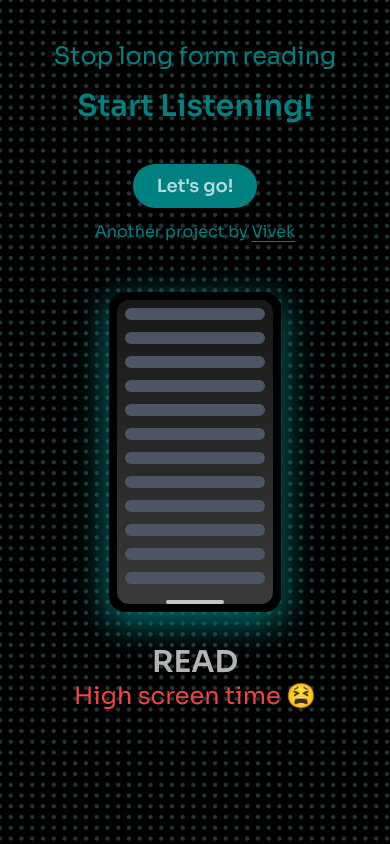
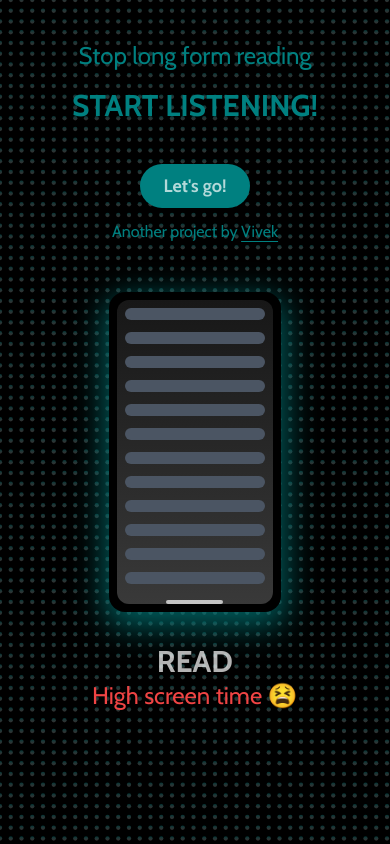
Before and after one commit to vivek-nexus/listen-v4, a Next.js app: page / in a window 390 px wide. Built offline with nearby package versions, Linux system fonts and the light colour scheme.

Commit message:
Revert "Change font to Sora and tweak font weights"
This reverts commit 586b8ebeb80ab457e0839e1d570bed41f7b0b10f.

```diff
--- a/app/layout.jsx
+++ b/app/layout.jsx
@@ -2,17 +2,12 @@
 
 import "./globals.css"
 import 'material-icons/iconfont/material-icons.css';
-import { Cabin, Figtree, Lexend, Sora } from "next/font/google"
+import { Cabin } from "next/font/google"
 import "animate.css";
 import Head from "@/components/Head";
 import { useEffect } from "react";
 
 const cabin = Cabin({ subsets: ["latin"] })
-const sora = Sora({ subsets: ["latin"] })
-const figtree = Figtree({ subsets: ["latin"] })
-const lexend = Lexend({ subsets: ["latin"] })
-
-
 
 export default function RootLayout({ children }) {
   useEffect(() => {
@@ -29,7 +24,7 @@ export default function RootLayout({ children }) {
     <html lang="en">
       <Head />
       <body
-        className={`${sora.className} animate__animated animate__fadeIn text-white/70 selection:bg-primary-800 selection:text-white/60`}
+        className={`${cabin.className} animate__animated animate__fadeIn text-white/70 selection:bg-primary-800 selection:text-white/60`}
       >
         {children}
       </body>
--- a/app/page.jsx
+++ b/app/page.jsx
@@ -50,14 +50,14 @@ export default function Home() {
         </div>
         <div className="flex flex-col items-center">
           <h2 className="text-primary-800 text-4xl mb-4">Stop long form reading</h2>
-          <h2 className="font-semibold text-primary-800 text-6xl mb-12">Start Listening!</h2>
+          <h2 className="font-bold text-primary-800 text-6xl mb-12">START LISTENING!</h2>
           <Link
             href="/app"
           >
             <Button
               type="primary"
               showHoverAnimation={true}
-              className="text-lg font-semibold px-6 py-2 mb-3"
+              className="text-lg font-bold px-6 py-2 mb-3"
               onClick={() => { }}
             >
               Let's go!
@@ -73,14 +73,14 @@ export default function Home() {
       <div className="xl:hidden mx-auto p-6 text-center flex flex-col items-center">
         <div className="flex flex-col items-center mt-4 mb-12">
           <h2 className="text-primary-800 text-2xl md:text-3xl mb-4">Stop long form reading</h2>
-          <h2 className="font-semibold text-primary-800 text-3xl md:text-5xl mb-10">Start Listening!</h2>
+          <h2 className="font-bold text-primary-800 text-3xl md:text-5xl mb-10">START LISTENING!</h2>
           <Link
             href="/app"
           >
             <Button
               type="primary"
               showHoverAnimation={true}
-              className="text-lg font-semibold px-6 py-2 mb-3"
+              className="text-lg font-bold px-6 py-2 mb-3"
               onClick={() => { }}
             >
               Let's go!
--- a/components/ArticleForm.jsx
+++ b/components/ArticleForm.jsx
@@ -232,7 +232,7 @@ export default function ArticleForm({ }) {
                     >
                         graphic_eq
                     </span>
-                    <h3 className="text-primary-800 font-semibold text-2xl">LISTEN</h3>
+                    <h3 className="text-primary-800 font-bold text-2xl">LISTEN</h3>
                 </Link>
                 <div className="flex w-max mx-auto mb-8 bg-primary-800/30 rounded-full">
                     <Button
@@ -305,7 +305,7 @@ export default function ArticleForm({ }) {
                             </div>}
                         {fetchedArticle.title != "" &&
                             <div className="flex-grow flex flex-col min-h-0 overflow-clip rounded-lg animate__animated animate__fadeIn">
-                                <div className="px-6 py-4 bg-primary-800/40 font-semibold">
+                                <div className="px-6 py-4 bg-primary-800/40 font-bold">
                                     <a href={linkToArticle} target="_blank">
                                         <p
                                             className="underline-none hover:underline hover:underline-offset-4 transition ease-in-out delay-800"
@@ -338,7 +338,7 @@ export default function ArticleForm({ }) {
                             <Button
                                 type="tertiary"
                                 showHoverAnimation={true}
-                                className="py-0 pl-4 font-semibold"
+                                className="py-0 pl-4 font-bold"
                                 onClick={() => {
                                     setPastedArticle(text)
                                     setPastedArticle("")
--- a/components/ListeningPhone.jsx
+++ b/components/ListeningPhone.jsx
@@ -25,7 +25,7 @@ export default function ListeningPhone() {
 function AboutPhone({ viewport }) {
     return (
         <div className={`mt-8 text-center animate__animated ${viewport == "mobile" ? `animate__bounceIn` : `animate__bounceInRight`}`}>
-            <p className="text-3xl font-semibold">LISTEN</p>
+            <p className="text-3xl font-bold">LISTEN</p>
             <p className="text-2xl text-green-500">Low screen time 😍</p>
         </div>
     )
--- a/components/Player.jsx
+++ b/components/Player.jsx
@@ -153,7 +153,7 @@ export default function Player() {
                                     close
                                 </span>
                                 <p
-                                    className="text-white/70 font-semibold text-left whitespace-nowrap overflow-clip text-ellipsis"
+                                    className="text-white/70 font-bold text-left whitespace-nowrap overflow-clip text-ellipsis"
                                 >
                                     {currentTab == 1 ? fetchedArticle.title : `Pasted article`}
                                 </p>
--- a/components/ReadingPhone.jsx
+++ b/components/ReadingPhone.jsx
@@ -80,7 +80,7 @@ function ContentRow({ className }) {
 function AboutPhone({ viewport }) {
     return (
         <div className={`mt-8 text-center animate__animated ${viewport == "mobile" ? `animate__bounceIn` : `animate__bounceInLeft`}`}>
-            <p className="text-3xl font-semibold">READ</p>
+            <p className="text-3xl font-bold">READ</p>
             <p className="text-2xl text-red-500">High screen time 😫</p>
         </div>
     )
--- a/components/VoiceSettings.jsx
+++ b/components/VoiceSettings.jsx
@@ -211,7 +211,7 @@ export default function VoiceSettings({ }) {
                                 }}
                             />
                             <p>{rate}</p>
-                            <p className="text-primary-800 font-semibold">Rate</p>
+                            <p className="text-primary-800 font-bold">Rate</p>
                         </div>
                         <div className={`flex flex-col items-center ${isSettingsOpen ? `opacity-80` : `opacity-0`}`}>
                             <input
@@ -228,7 +228,7 @@ export default function VoiceSettings({ }) {
                                 }}
                             />
                             <p>{pitch}</p>
-                            <p className="text-primary-800 font-semibold">Pitch</p>
+                            <p className="text-primary-800 font-bold">Pitch</p>
                         </div>
                     </div>
                 </div>
```
